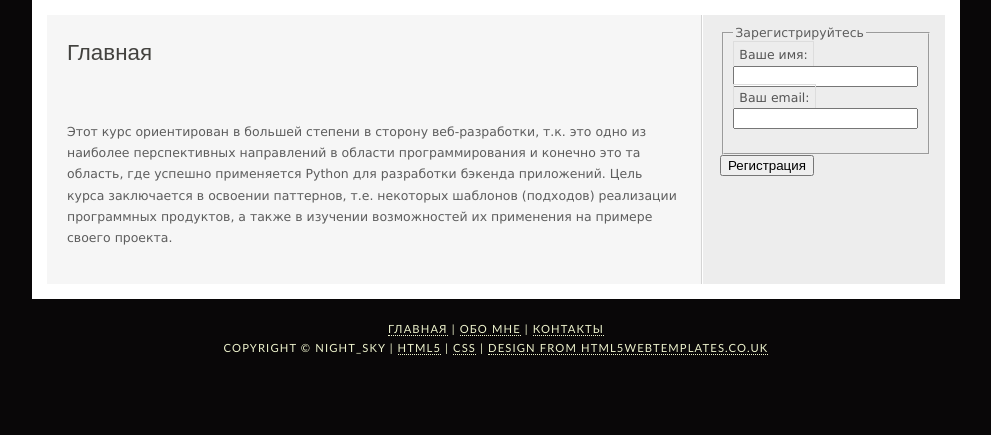
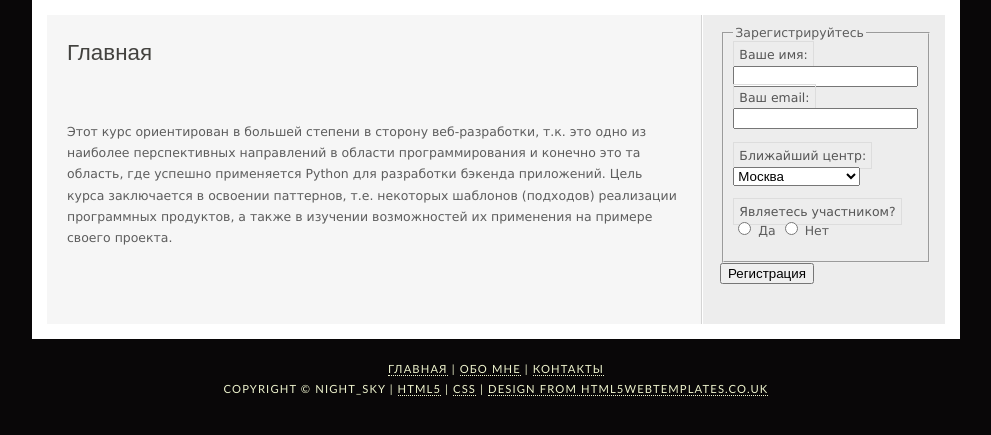
Before and after one commit to MaximGubanov/WSGI-framework, a Python web app: template framework/templates/index.html in a window 1280 px wide. Shown: the part 250-685 px from the top of the page, without its empty margins (144-1135 px from the left). Run offline with Jinja, Linux system fonts and the light colour scheme; the template is opened without the code that fills it, so the values that code supplies are empty.

Commit message:
Lesson_2_GET_POST_requests

```diff
--- a/framework/templates/index.html
+++ b/framework/templates/index.html
@@ -35,15 +35,16 @@
                <input type="text" name="name" id="name"><br />
                <label class="title" for="email">Ваш email:</label>
                <input type="text" name="email" id="email"></p>
-            <!-- <p><label for="location" class="title">Ближайший центр:</label> -->
-               <!-- <select name="location" id="location">
+            <p><label for="location" class="title">Ближайший центр:</label>
+               <select name="location" id="location">
                  <option value="ny">Москва</option>
                  <option value="il">Санкт-Петербург</option>
                  <option value="ca">Екатеринбург</option>
+                 <option value="ca">Арзамас</option>
                </select></p>
             <span class="title">Являетесь участником?</span>
             <label><input type="radio" name="member" value="yes" /> Да</label>
-            <label><input type="radio" name="member" value="no" /> Нет</label></p> -->
+            <label><input type="radio" name="member" value="no" /> Нет</label></p>
           </fieldset>
            <div class="submit"><input type="submit" value="Регистрация" /></div>
         </form>
```
